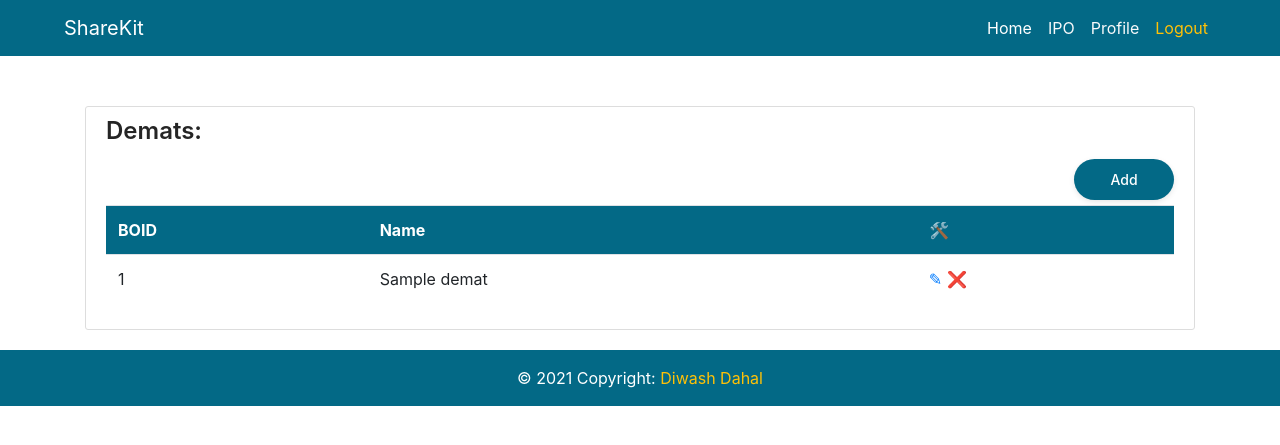
After one commit to diwash007/ShareKit, a Django app: page /ipo/ in a window 1280 px wide. The commit adds this page. Shown: the top 445 px of the page. Run offline with Django 3.2, Linux system fonts and the light colour scheme; a user stored in the database is signed in; tables that the repository leaves empty hold one stand-in row (values such as "Sample post"); parts of the project's set-up code (start-up, migrations or seed data) failed here and were passed over; some libraries are stand-ins or nearby versions.

Commit message:
Add: IPO page with demat add, delete, update

```diff
--- a/sharekit/sharekitapp/models.py
+++ b/sharekit/sharekitapp/models.py
@@ -1,5 +1,6 @@
 from django.db import models
 from django.contrib.auth.models import User
+from django.db.models.deletion import CASCADE
 from django.urls import reverse
 from nepse_func import scrips
 
@@ -10,7 +11,18 @@ class Share(models.Model):
     user = models.ForeignKey(User, on_delete=models.CASCADE)
 
     def __str__(self):
-        return f"{self.scrip} - {self.quantity} - {self.user}"
+        return f"{self.scrip} - {self.quantity}"
 
     def get_absolute_url(self):
         return reverse('home')
+
+class Demat(models.Model):
+    boid = models.IntegerField()
+    name = models.CharField(max_length=50)
+    user = models.ForeignKey(User, on_delete=CASCADE)
+
+    def __str__(self):
+        return f"{self.boid} - {self.name}"
+
+    def get_absolute_url(self):
+        return reverse('ipo')
--- a/sharekit/sharekitapp/static/sharekitapp/style.css
+++ b/sharekit/sharekitapp/static/sharekitapp/style.css
@@ -203,10 +203,11 @@ input:focus {
     font-size: 2.5rem;
 }
 
-.table-head {
+.table-head, footer {
     background-color: var(--clr);
     color: white;
 }
+
 
 @media (max-width:768px) {
 
--- a/sharekit/sharekitapp/templates/sharekitapp/base.html
+++ b/sharekit/sharekitapp/templates/sharekitapp/base.html
@@ -22,13 +22,16 @@
         <div class="collapse navbar-collapse" id="navbarNav">
         <ul class="navbar-nav ml-auto">
             <li class="nav-item">
-                <a class="nav-link active" href="{% url 'home' %}">Home</a>
+                <a class="nav-link text-white" href="{% url 'home' %}">Home</a>
             </li>
             <li class="nav-item">
-                <a class="nav-link" href="{% url 'profile' %}">Profile</a>
+                <a class="nav-link text-light" href="{% url 'ipo' %}">IPO</a>
             </li>
             <li class="nav-item">
-                <a class="nav-link" href="{% url 'logout' %}">Logout</a>
+                <a class="nav-link text-light" href="{% url 'profile' %}">Profile</a>
+            </li>
+            <li class="nav-item">
+                <a class="nav-link text-warning" href="{% url 'logout' %}">Logout</a>
             </li>
 
         </ul>
@@ -38,6 +41,17 @@
         {% block content %}{% endblock %}
     </div>
 
+    <!-- Footer -->
+    <footer class="page-footer font-small blue">
+
+        <!-- Copyright -->
+        <div class="footer-copyright text-center py-3 ">© 2021 Copyright:
+        <a href="https://www.diwashdahal.com.np" class="text-warning" target="_blank">Diwash Dahal</a>
+        </div>
+        <!-- Copyright -->
+
+    </footer>
+    <!-- Footer -->
     <!-- Optional JavaScript -->
     <!-- jQuery first, then Popper.js, then Bootstrap JS -->
     <script src="https://code.jquery.com/jquery-3.3.1.slim.min.js" integrity="sha384-q8i/X+965DzO0rT7abK41JStQIAqVgRVzpbzo5smXKp4YfRvH+8abtTE1Pi6jizo" crossorigin="anonymous"></script>
--- /dev/null
+++ b/sharekit/sharekitapp/templates/sharekitapp/ipo.html
@@ -0,0 +1,39 @@
+{% extends "sharekitapp/base.html" %}
+{% load share_filters %}
+
+{% block title %}
+    IPO - ShareKit
+{% endblock %}
+
+{% block content %}
+<div class="content-section">
+    <h4>Demats:</h4>
+    <a href="{% url 'add-demat' %}" class="float-right"><button>Add</button></a>
+    <table class="table">
+        <tr class="table-head">
+            <th>BOID</th>
+            <th>Name</th>
+            <th>&#128736;</th>
+
+        </tr>
+
+        {% for demat in demats %}
+            <tr>
+                <td>{{ demat.boid }}</td>
+                <td>{{ demat.name }}</td>
+                <td>
+                    <a href="{% url 'update-demat' demat.id %}">
+                        &#9998;
+                    </a>
+                    <a href="{% url 'delete-demat' demat.id %}">
+                        &#10060;
+                    </a>
+                </td>
+            </tr>
+        {% endfor %}
+
+    </table>
+
+</div>
+
+{% endblock %}
--- a/sharekit/sharekitapp/templates/sharekitapp/my_filters.py
+++ /dev/null
@@ -1,5 +0,0 @@
-from django.template.defaulttags import register
-
-@register.filter(name='times')
-def times(number):
-    return range(number)
--- a/sharekit/sharekitapp/urls.py
+++ b/sharekit/sharekitapp/urls.py
@@ -1,12 +1,20 @@
 from django.urls import path
-from .views import ShareListView, ShareDetailView, ShareAddView, ShareUpdateView, ShareDeleteView
+from .views import (
+    ShareListView, ShareAddView, ShareUpdateView, ShareDeleteView,
+    DematListView, DematAddView, DematUpdateView, DematDeleteView)
 from . import views
 
 
 urlpatterns = [
     path('home/', ShareListView.as_view(), name="home"),
-    # path('share/<int:pk>/', ShareDetailView.as_view(), name="share-detail"),
     path('share/add/', ShareAddView.as_view(), name="add-share"),
     path('share/update/<int:pk>', ShareUpdateView.as_view(), name="update-share"),
-    path('delete/<int:pk>/', ShareDeleteView.as_view(), name="delete-share")
+    path('share/delete/<int:pk>/', ShareDeleteView.as_view(), name="delete-share"),
+    # path('share/<int:pk>/', ShareDetailView.as_view(), name="share-detail"),
+
+    path('ipo/', DematListView.as_view(), name="ipo"),
+    path('demat/add', DematAddView.as_view(), name="add-demat"),
+    path('demat/update/<int:pk>', DematUpdateView.as_view(), name="update-demat"),
+    path('demat/delete/<int:pk>/', DematDeleteView.as_view(), name="delete-demat"),
+
 ]
--- a/sharekit/sharekitapp/views.py
+++ b/sharekit/sharekitapp/views.py
@@ -5,10 +5,11 @@ from django.contrib.auth.mixins import UserPassesTestMixin, LoginRequiredMixin
 from django.contrib import messages
 from django.contrib.auth.decorators import login_required
 from django.views.generic.edit import DeleteView
-from .models import Share
+from .models import Share, Demat
 from nepse_func import share_data
 
 
+###### Share views ######
 class ShareListView(LoginRequiredMixin, ListView):
     """ Lists shares on home """
     model = Share
@@ -61,9 +62,64 @@ class ShareDeleteView(LoginRequiredMixin, UserPassesTestMixin, DeleteView):
     """ View to delete an existing share details """
     model = Share
     success_url = '/home'
+    template_name = 'sharekitapp/delete.html'
 
     def test_func(self):
         share = self.get_object()
         if self.request.user == share.user:
             return True
         return False
+
+###### Demat views ######
+class DematListView(LoginRequiredMixin, ListView):
+    """ Lists demats on ipo """
+    model = Demat
+    template_name = 'sharekitapp/ipo.html'
+    context_object_name = 'demats'
+    ordering = ['-id']
+
+    def get_queryset(self):
+        return Demat.objects.filter(
+            user=self.request.user
+        ).order_by('-id')
+
+    def get_context_data(self, **kwargs: any) -> dict[str, any]:
+        context = super(DematListView, self).get_context_data(**kwargs)
+        context['share_data'] = share_data
+        return context
+
+class DematAddView(LoginRequiredMixin, CreateView):
+    """ View to add new demat account """
+    model = Demat
+    fields = ['boid', 'name']
+
+    def form_valid(self, form):
+        form.instance.user = self.request.user
+        return super().form_valid(form)
+
+class DematUpdateView(LoginRequiredMixin, UserPassesTestMixin, UpdateView):
+    """ View to update existing demat details """
+    model = Demat
+    fields = ['boid', 'name']
+
+    def form_valid(self, form):
+        form.instance.user = self.request.user
+        return super().form_valid(form)
+
+    def test_func(self):
+        demat = self.get_object()
+        if self.request.user == demat.user:
+            return True
+        return False
+
+class DematDeleteView(LoginRequiredMixin, UserPassesTestMixin, DeleteView):
+    """ View to delete an existing demat details """
+    model = Demat
+    success_url = '/ipo'
+    template_name = 'sharekitapp/delete.html'
+
+    def test_func(self):
+        demat = self.get_object()
+        if self.request.user == demat.user:
+            return True
+        return False
```
Also changed, not shown: sharekit/sharekitapp/templates/sharekitapp/delete.html (renamed from sharekit/sharekitapp/templates/sharekitapp/share_confirm_delete.html, +5 -5 lines), sharekit/sharekitapp/templates/sharekitapp/demat_form.html (added, +25 -0 lines), sharekit/db.sqlite3, sharekit/sharekitapp/migrations/0003_auto_20211113_2038.py (added), sharekit/users/migrations/0002_alter_profile_image.py (added).
